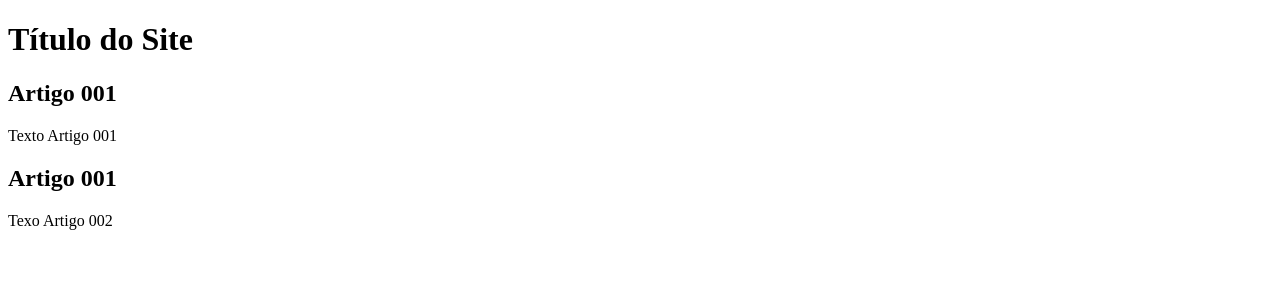
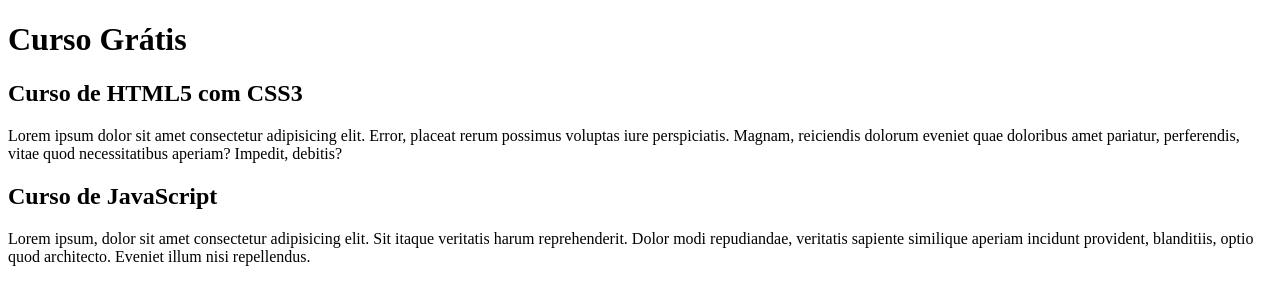
Before and after one commit to Renanlsilva1/projeto-site, a plain HTML site: page index.html in a window 1280 px wide. Drawn offline with Linux system fonts and the light colour scheme.

Commit message:
comecei a escrever o conteúdo

```diff
--- a/index.html
+++ b/index.html
@@ -8,15 +8,15 @@
 <body>
     <main>
         <header>
-            <h1>Título do Site</h1>
+            <h1>Curso Grátis</h1>
         </header>
         <article>
-            <h2>Artigo 001</h2>
-            <p>Texto Artigo 001</p>
+            <h2>Curso de HTML5 com CSS3</h2>
+            <p>Lorem ipsum dolor sit amet consectetur adipisicing elit. Error, placeat rerum possimus voluptas iure perspiciatis. Magnam, reiciendis dolorum eveniet quae doloribus amet pariatur, perferendis, vitae quod necessitatibus aperiam? Impedit, debitis?</p>
         </article>
         <article>
-            <h2>Artigo 001</h2>
-            <p>Texo Artigo 002</p>
+            <h2>Curso de JavaScript</h2>
+            <p>Lorem ipsum, dolor sit amet consectetur adipisicing elit. Sit itaque veritatis harum reprehenderit. Dolor modi repudiandae, veritatis sapiente similique aperiam incidunt provident, blanditiis, optio quod architecto. Eveniet illum nisi repellendus.</p>
         </article>
     </main>
 </body>
```
